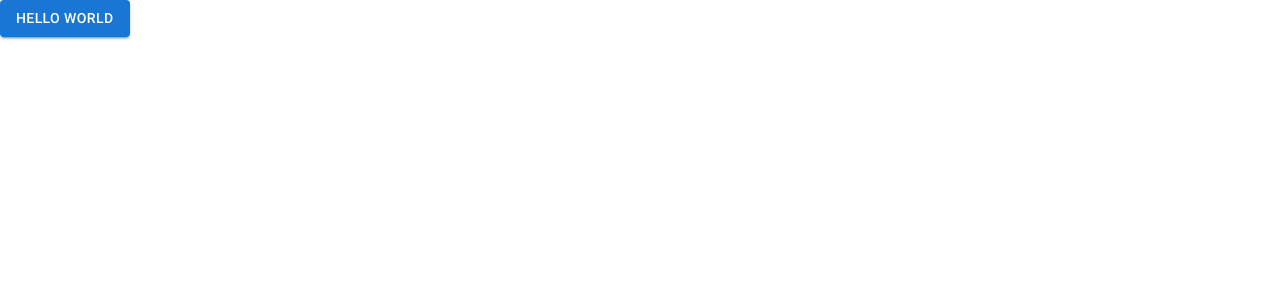
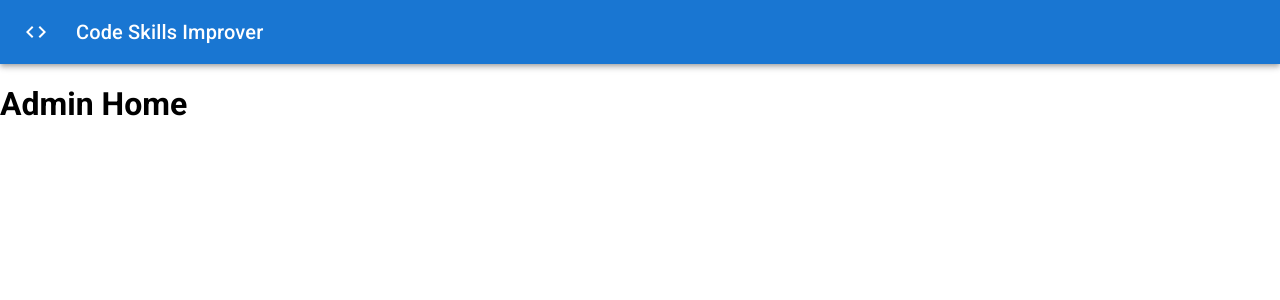
Before and after one commit to gpeitzner/code-skills-improver, a React (Create React App) app in the folder src/web/: page /adminHome in a window 1280 px wide. Shown: the top 300 px of the page. Built offline with nearby package versions, Linux system fonts and the light colour scheme.

Commit message:
[add] router and navigation

```diff
--- a/src/web/package.json
+++ b/src/web/package.json
@@ -12,6 +12,7 @@
     "@testing-library/user-event": "^12.1.10",
     "react": "^17.0.2",
     "react-dom": "^17.0.2",
+    "react-router-dom": "^5.3.0",
     "react-scripts": "4.0.3",
     "web-vitals": "^1.0.1"
   },
--- a/src/web/src/App.css
+++ b/src/web/src/App.css
@@ -1,2 +1,3 @@
 .App {
+	font-family: "Roboto";
 }
--- a/src/web/src/App.js
+++ b/src/web/src/App.js
@@ -1,11 +1,20 @@
 import "./App.css";
 
-import { Button } from "@mui/material";
+import { BrowserRouter, Switch, Route } from "react-router-dom";
+import Navigation from "./features/Navigation/Navigation";
+import AdminHome from "./features/AdminHome/AdminHome";
 
 function App() {
 	return (
 		<div className="App">
-			<Button variant="contained">Hello World</Button>
+			<BrowserRouter>
+				<Navigation />
+				<Switch>
+					<Route exact path="/adminHome">
+						<AdminHome />
+					</Route>
+				</Switch>
+			</BrowserRouter>
 		</div>
 	);
 }
--- /dev/null
+++ b/src/web/src/features/AdminHome/AdminHome.js
@@ -0,0 +1,7 @@
+import "./AdminHome.css";
+
+function AdminHome() {
+	return <h1>Admin Home</h1>;
+}
+
+export default AdminHome;
--- /dev/null
+++ b/src/web/src/features/Navigation/Navigation.js
@@ -0,0 +1,33 @@
+import "./Navigation.css";
+
+import AppBar from "@mui/material/AppBar";
+import Box from "@mui/material/Box";
+import Toolbar from "@mui/material/Toolbar";
+import Typography from "@mui/material/Typography";
+import IconButton from "@mui/material/IconButton";
+import CodeIcon from "@mui/icons-material/Code";
+
+function Navigation() {
+	return (
+		<Box sx={{ flexGrow: 1 }}>
+			<AppBar position="static">
+				<Toolbar>
+					<IconButton
+						size="large"
+						edge="start"
+						color="inherit"
+						aria-label="menu"
+						sx={{ mr: 2 }}
+					>
+						<CodeIcon />
+					</IconButton>
+					<Typography variant="h6" component="div" sx={{ flexGrow: 1 }}>
+						Code Skills Improver
+					</Typography>
+				</Toolbar>
+			</AppBar>
+		</Box>
+	);
+}
+
+export default Navigation;
```
Also changed, not shown: src/web/src/features/AdminHome/AdminHome.css (added), src/web/src/features/Navigation/Navigation.css (added), 1 other file (tests, documents, lock files or other folders).
